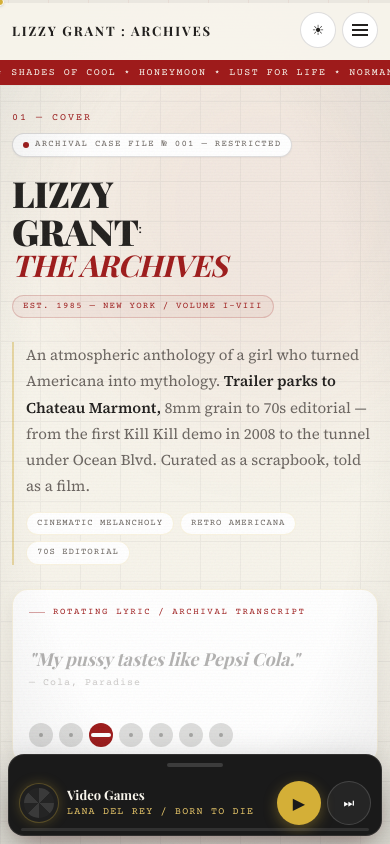
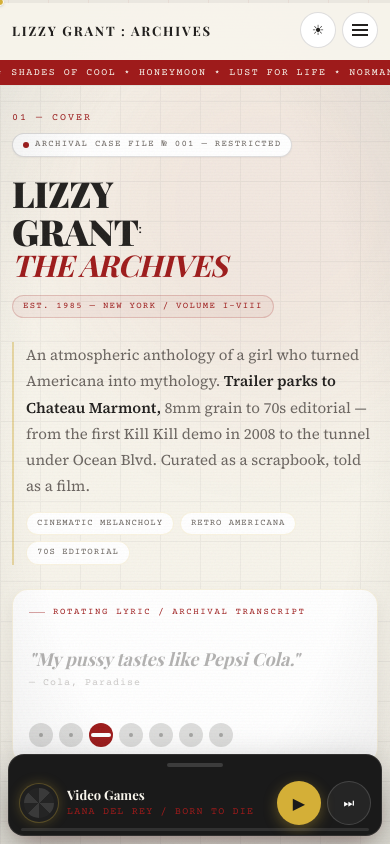
Before and after one commit to itswill00/lizzygrant, a React (Vite) app: page / in a window 390 px wide. Shown: the top 844 px of the page. Built offline with nearby package versions, Linux system fonts and the light colour scheme; a web font is replaced by a local one.

Commit message:
fix: discography ItemList and brass contrast
- add MusicAlbum ItemList 9 releases for SEO
- brass-light on light bg fails contrast, use cherry in light mode keep brass in dark

```diff
--- a/index.html
+++ b/index.html
@@ -38,6 +38,7 @@
     <script type="application/ld+json">{"@context":"https://schema.org","@type":"Organization","name":"LIZZY GRANT — THE ARCHIVES","url":"https://lizzygrant.vercel.app/","logo":"https://lizzygrant.vercel.app/favicon.svg","description":"Atmospheric archival anthology of Lana Del Rey from Lizzy Grant demos to Ocean Blvd."}</script>
     <script type="application/ld+json">{"@context":"https://schema.org","@type":"WebSite","name":"LIZZY GRANT — THE ARCHIVES","url":"https://lizzygrant.vercel.app/","inLanguage":"en"}</script>
     <script type="application/ld+json">{"@context":"https://schema.org","@type":"MusicGroup","name":"Lana Del Rey","alternateName":"Lizzy Grant","url":"https://lizzygrant.vercel.app/","genre":["Dream Pop","Indie","Baroque Pop"]}</script>
+    <script type="application/ld+json">{"@context":"https://schema.org","@type":"ItemList","name":"Lana Del Rey — Complete Discography (Standard Editions)","itemListElement":[{"@type":"ListItem","position":1,"item":{"@type":"MusicAlbum","name":"Born to Die","datePublished":"2012"}},{"@type":"ListItem","position":2,"item":{"@type":"MusicAlbum","name":"Paradise","datePublished":"2012"}},{"@type":"ListItem","position":3,"item":{"@type":"MusicAlbum","name":"Ultraviolence","datePublished":"2014"}},{"@type":"ListItem","position":4,"item":{"@type":"MusicAlbum","name":"Honeymoon","datePublished":"2015"}},{"@type":"ListItem","position":5,"item":{"@type":"MusicAlbum","name":"Lust for Life","datePublished":"2017"}},{"@type":"ListItem","position":6,"item":{"@type":"MusicAlbum","name":"Norman Fucking Rockwell!","datePublished":"2019"}},{"@type":"ListItem","position":7,"item":{"@type":"MusicAlbum","name":"Chemtrails Over the Country Club","datePublished":"2021"}},{"@type":"ListItem","position":8,"item":{"@type":"MusicAlbum","name":"Blue Banisters","datePublished":"2021"}},{"@type":"ListItem","position":9,"item":{"@type":"MusicAlbum","name":"Did You Know That There's a Tunnel Under Ocean Blvd","datePublished":"2023"}}]}</script>
     <script type="application/ld+json">{"@context":"https://schema.org","@type":"FAQPage","mainEntity":[{"@type":"Question","name":"Who is Lizzy Grant?","acceptedAnswer":{"@type":"Answer","text":"Lizzy Grant was the early stage name of Lana Del Rey (Elizabeth Woolridge Grant), used for the 2008 Kill Kill EP and 2010 Lana Del Ray album before Born to Die."}},{"@type":"Question","name":"What is the Secret Vault?","acceptedAnswer":{"@type":"Answer","text":"17 archival case files gathering unreleased songs, poetry, and lore. Catalog numbers like LG-UNR-041 are fan consensus and session unconfirmed unless explicitly verified."}},{"@type":"Question","name":"Are previews full songs?","acceptedAnswer":{"@type":"Answer","text":"No. Previews are 30-second vocal clips. Local public/audio files play first, then iTunes Search API, then Deezer fallback. Full songs belong to their copyright holders."}},{"@type":"Question","name":"Where are photos from?","acceptedAnswer":{"@type":"Answer","text":"Wikimedia Commons contributors, licensed CC-BY-SA, served via upload.wikimedia.org thumbnails and credited per frame."}}]}</script>
   </head>
   <body>
--- a/src/components/AudioPlayer.jsx
+++ b/src/components/AudioPlayer.jsx
@@ -380,7 +380,7 @@ export default function AudioPlayer({ isPlaying, setIsPlaying, currentTrack, set
                     <span className="block truncate font-display text-[13px] font-semibold leading-tight text-parchment" title={displayTitle}>
                       {displayTitle}
                     </span>
-                    <span className="block truncate font-mono text-[10px] tracking-[0.12em] text-brass-light">
+                    <span className="block truncate font-mono text-[10px] tracking-[0.12em] text-cherry dark:text-brass-light">
                       LANA DEL REY / {displayEra}
                     </span>
                   </span>
@@ -391,7 +391,7 @@ export default function AudioPlayer({ isPlaying, setIsPlaying, currentTrack, set
                   <div className="truncate font-display text-[16px] font-semibold leading-tight text-parchment" title={displayTitle}>
                     {displayTitle}
                   </div>
-                  <div className="truncate font-mono text-[12px] tracking-[0.15em] text-brass-light">
+                  <div className="truncate font-mono text-[12px] tracking-[0.15em] text-cherry dark:text-brass-light">
                     LANA DEL REY / {displayEra}
                   </div>
                 </div>
--- a/src/components/Hero.jsx
+++ b/src/components/Hero.jsx
@@ -337,7 +337,7 @@ export default function Hero({ isPlaying, setIsPlaying, currentTrack, setCurrent
                   </div>
                 </div>
                 <div className="min-w-0 flex-1">
-                  <div className="truncate font-mono text-[11px] tracking-widest text-brass-light sm:text-[12px]">
+                  <div className="truncate font-mono text-[11px] tracking-widest text-cherry dark:text-brass-light sm:text-[12px]">
                     {currentTrack?.title || 'Video Games'}
                   </div>
                   <div className="truncate font-mono text-[9px] tracking-[0.12em] text-parchment/60 sm:text-[10px] sm:tracking-[0.15em]">
```
